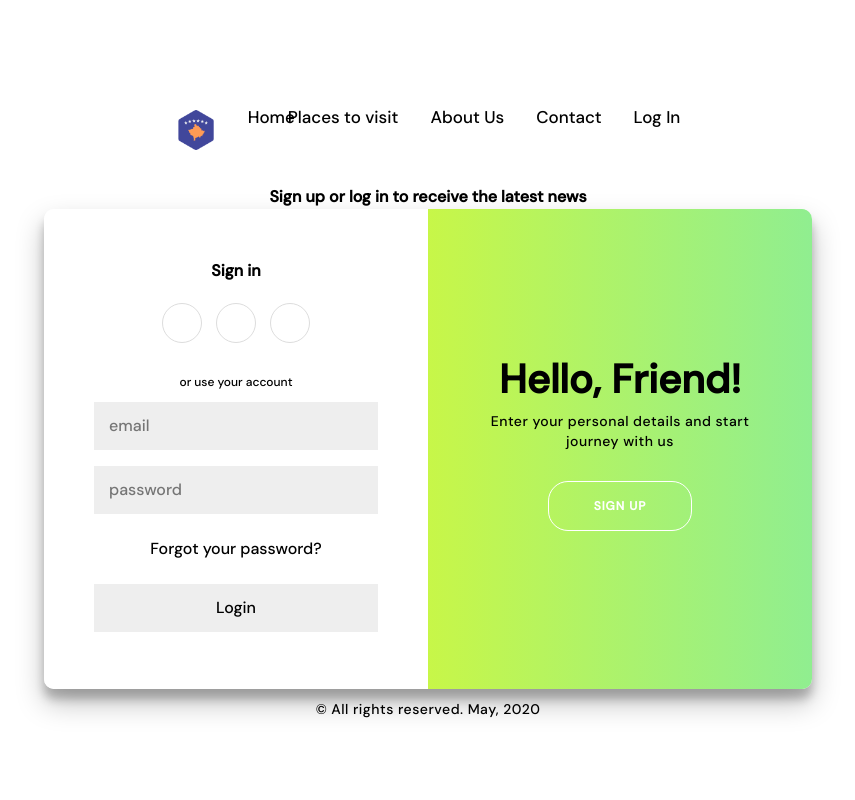
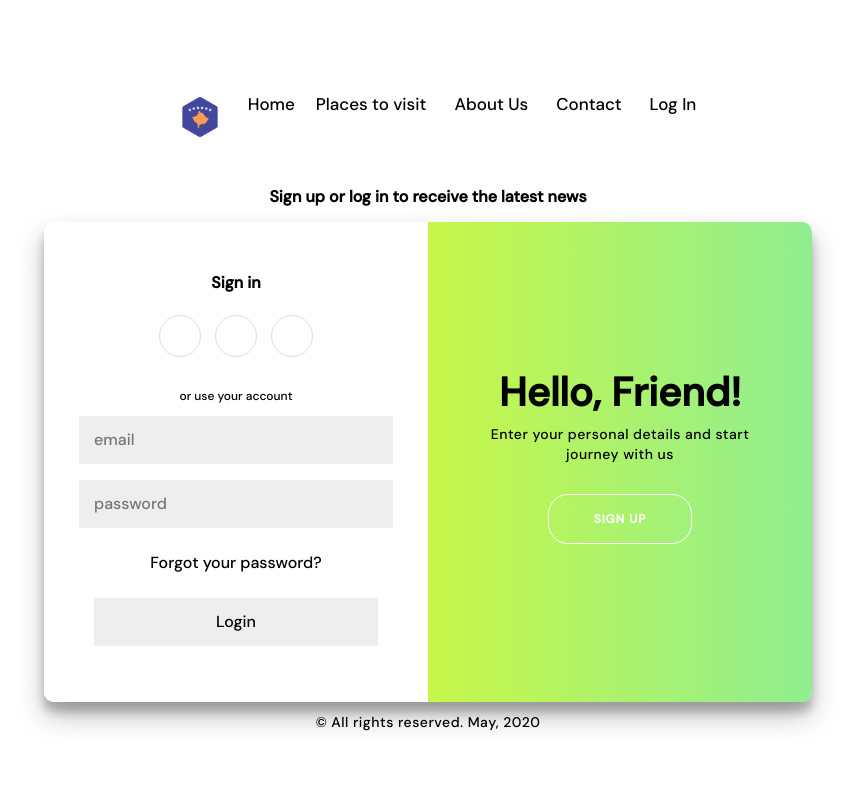
Before and after one commit to Enes9999/visitkosovo, a PHP site: page /login.php in a window 1280 px wide. Shown: the whole page, without its empty margins (212-1067 px from the left). Run offline with PHP 8.4, Linux system fonts and the light colour scheme; some web fonts are replaced.

Commit message:
navbar padding fix

```diff
--- a/css/login.css
+++ b/css/login.css
@@ -4,7 +4,7 @@
   color: #000;
   text-decoration: none;
   font-family: "DM Sans", sans-serif;
-  margin: 0;
+
 
 }
 
@@ -12,9 +12,7 @@
 
 @import url("https://fonts.googleapis.com/css?family=Montserrat:400,800");
 
-* {
-  box-sizing: border-box;
-}
+
 
 body {
   display: flex;
--- a/login.php
+++ b/login.php
@@ -32,6 +32,12 @@ require_once "./header.php";
     <?php echo $error; ?>
 </div>
 <?php endif; ?>
+
+<style type="text/css">
+	.topnav{
+		margin-left: 20px;
+	}
+</style>
 
 <h2>Sign up or log in to receive the latest news</h2>
 <div class="container" id="container">
@@ -76,13 +82,13 @@ require_once "./header.php";
     </div>
     <div class="overlay-container">
         <div class="overlay">
-            <div class="overlay-panel overlay-left">
+            <div class="overlay-panel overlay-left" style="box-sizing: border-box;">
                 <h1 style="font-size: 40px;">Welcome Back!</h1>
                 <p>To keep connected with us please login with your personal info</p>
                 <button class="ghost" id="signIn">Sign In</button>
             </div>
-            <div class="overlay-panel overlay-right">
-                <h1 style="font-size: 40px;">Hello, Friend!</h1>
+            <div class="overlay-panel overlay-right"  style="box-sizing: border-box;">
+                <h1 style="font-size: 40px; ma">Hello, Friend!</h1>
                 <p>Enter your personal details and start journey with us</p>
                 <button class="ghost" id="signUp">Sign Up</button>
             </div>
--- a/nav.php
+++ b/nav.php
@@ -19,7 +19,7 @@ body {
     display: block;
     color: black;
     text-align: center;
-    padding: 14px 16px;
+    padding: 14px ;
     text-decoration: none;
     font-size: 17px;
 }
```
